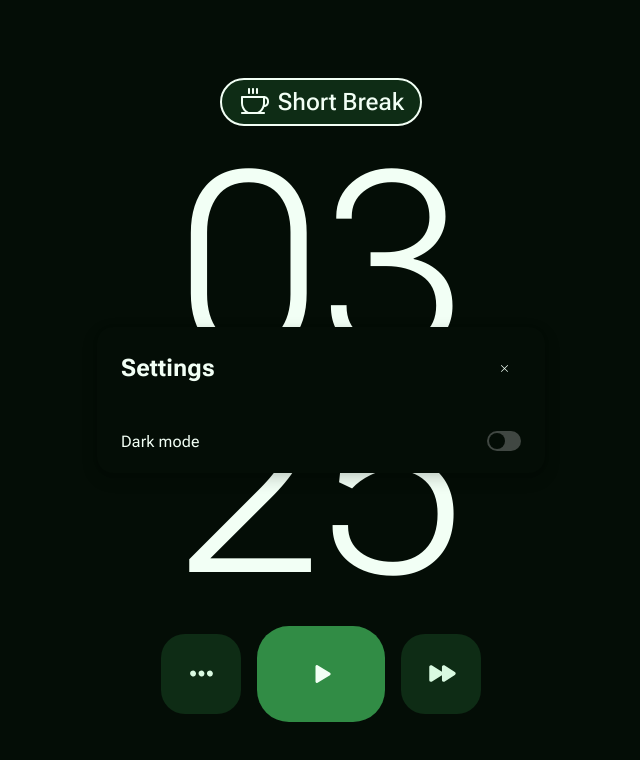
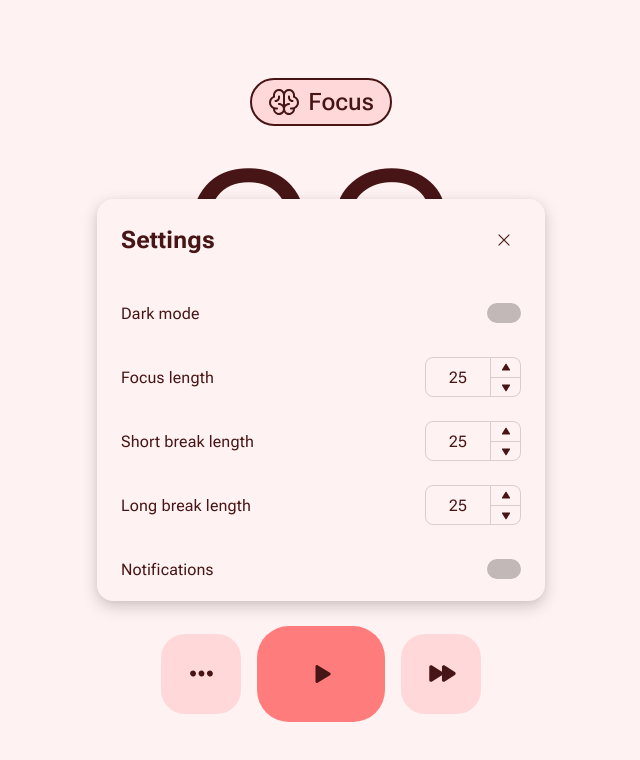
Before and after one commit to legostat/pomo-app, a React (Create React App) app: page / in a window 1280 px wide. Shown: the top 760 px of the page, without its empty margins (319-959 px from the left). Built offline with nearby package versions, Linux system fonts and the light colour scheme.

Commit message:
settings styles

```diff
--- a/src/App.tsx
+++ b/src/App.tsx
@@ -3,7 +3,7 @@ import { HomePage } from "@app/pages/homepage/homepage.component";
 
 export const App = () => {
   return (
-    <ThemeContext.Provider value="dark">
+    <ThemeContext.Provider value="light">
       <HomePage />
     </ThemeContext.Provider>
   );
--- a/src/components/settings-control/index.ts
+++ b/src/components/settings-control/index.ts
@@ -1 +1,2 @@
 export { SwitchControl } from "./switch-control.component";
+export { InputControl } from "./input-control.component";
--- /dev/null
+++ b/src/components/settings-control/input-control.component.tsx
@@ -0,0 +1,60 @@
+import { PointerEventHandler, ChangeEventHandler, FC } from "react";
+
+import { ReactComponent as TriangleIcon } from "../../assets/icons/play.svg";
+
+type InputProps = {
+  title: string;
+  value: number;
+  handleChange: (value: number) => void;
+};
+
+export const InputControl: FC<InputProps> = ({
+  title,
+  value,
+  handleChange,
+}) => {
+  const handleInput: ChangeEventHandler<HTMLInputElement> = (e) => {
+    const value = Number(e.currentTarget.value);
+    if (!isNaN(value)) handleChange(value);
+  };
+
+  const handleClickUp: PointerEventHandler<HTMLButtonElement> = (e) => {
+    e.preventDefault();
+    const newValue = ++value;
+    handleChange(newValue);
+  };
+
+  const handleClickDown: PointerEventHandler<HTMLButtonElement> = (e) => {
+    e.preventDefault();
+    const newValue = --value;
+    handleChange(newValue);
+  };
+
+  return (
+    <label className="flex h-16 cursor-pointer items-center justify-between px-6">
+      <span className="text-base">{title}</span>
+      <div className="relative flex h-10 w-24 divide-x divide-black/10 overflow-hidden rounded-lg border border-black/10 dark:divide-white/10 dark:border-white/10">
+        <input
+          type="text"
+          value={value}
+          className="w-full border-none bg-transparent text-center text-base focus:outline-none"
+          onChange={handleInput}
+        />
+        <div className="flex w-[30px] flex-none flex-col divide-y divide-black/10 dark:divide-white/10">
+          <button
+            onClick={handleClickUp}
+            className="flex h-1/2 w-full items-center justify-center"
+          >
+            <TriangleIcon className="w-[10px] flex-none -rotate-90 transform" />
+          </button>
+          <button
+            onClick={handleClickDown}
+            className="flex h-1/2 w-full items-center justify-center"
+          >
+            <TriangleIcon className="w-[10px] flex-none rotate-90 transform" />
+          </button>
+        </div>
+      </div>
+    </label>
+  );
+};
--- a/src/components/settings-control/switch-control.component.tsx
+++ b/src/components/settings-control/switch-control.component.tsx
@@ -1,11 +1,11 @@
-import { TimerState } from "@app/types/timer-state";
+import { FC } from "react";
 import clsx from "clsx";
-import { FC } from "react";
 
 type SwitchProps = {
-  timerState: TimerState;
   title: string;
   enabled: boolean;
+  sliderLight: string;
+  sliderDark: string;
   handleChange: () => void;
 };
 
@@ -13,22 +13,9 @@ export const SwitchControl: FC<SwitchProps> = ({
   title,
   enabled,
   handleChange,
-  timerState,
+  sliderLight,
+  sliderDark,
 }) => {
-  let colorStyles = "";
-
-  switch (timerState) {
-    case "focus":
-      colorStyles = "after:bg-red-50 dark:after:bg-red-950";
-      break;
-    case "long":
-      colorStyles = "after:bg-blue-50 dark:after:bg-blue-950";
-      break;
-    case "short":
-      colorStyles = "after:bg-green-50 dark:after:bg-green-950";
-      break;
-  }
-
   return (
     <label className="flex h-16 cursor-pointer items-center justify-between px-6">
       <span className="text-base">{title}</span>
@@ -43,7 +30,7 @@ export const SwitchControl: FC<SwitchProps> = ({
           onClick={handleChange}
           className={clsx(
             "peer h-5 w-[34px] rounded-full bg-black/20 after:absolute  after:left-[2px] after:top-0.5 after:h-4 after:w-4 after:rounded-full after:transition-all after:content-['']  peer-checked:bg-current peer-checked:after:translate-x-[calc(100%-2px)] peer-focus:ring-current dark:bg-white/20",
-            colorStyles
+            `after:${sliderLight} dark:after:${sliderDark}`
           )}
         ></div>
       </div>
--- a/src/components/settings-modal/settings-modal.component.tsx
+++ b/src/components/settings-modal/settings-modal.component.tsx
@@ -2,8 +2,8 @@ import { FC, useState } from "react";
 import clsx from "clsx";
 import { TimerState } from "@app/types/timer-state";
 
+import { SwitchControl, InputControl } from "@app/components/settings-control";
 import { ReactComponent as CloseIcon } from "../../assets/icons/cross.svg";
-import { SwitchControl } from "@app/components/settings-control";
 
 type SettingsProps = {
   timerState: TimerState;
@@ -11,20 +11,27 @@ type SettingsProps = {
 
 export const SettingsModal: FC<SettingsProps> = ({ timerState }) => {
   const [isDarkMode, setIsDarkMode] = useState(false);
+  const [focus, setFocus] = useState(25);
 
   let colorStyles = "";
+  let bgLight = "";
+  let bgDark = "";
 
   switch (timerState) {
     case "focus":
-      colorStyles = "bg-red-50 text-red-900 dark:bg-red-950 dark:text-red-50";
+      colorStyles = "text-red-900 dark:text-red-50";
+      bgLight = "bg-red-50";
+      bgDark = "dark:bg-red-950";
       break;
     case "long":
-      colorStyles =
-        "bg-blue-50 text-blue-900 dark:bg-blue-950 dark:text-blue-50";
+      colorStyles = "text-blue-900 dark:text-blue-50";
+      bgLight = "bg-blue-50";
+      bgDark = "dark:bg-blue-950";
       break;
     case "short":
-      colorStyles =
-        "bg-green-50 text-green-900 dark:bg-green-950 dark:text-green-50";
+      colorStyles = "text-green-900 dark:bg-green-950";
+      bgLight = "bg-green-50";
+      bgDark = "dark:bg-green-950";
       break;
   }
 
@@ -32,13 +39,15 @@ export const SettingsModal: FC<SettingsProps> = ({ timerState }) => {
     <section
       className={clsx(
         "absolute left-1/2 top-1/2 z-50 w-[448px] -translate-x-1/2 -translate-y-1/2 transform rounded-2xl shadow",
-        colorStyles
+        colorStyles,
+        bgLight,
+        bgDark
       )}
     >
       <header className="flex items-center justify-between p-6">
         <h2 className="text-header">Settings</h2>
         <button className="flex h-[34px] w-[34px] flex-none items-center justify-center">
-          <CloseIcon className="w-[11px] flex-none" />
+          <CloseIcon className="w-[18px] flex-none" />
         </button>
       </header>
       <div>
@@ -48,7 +57,38 @@ export const SettingsModal: FC<SettingsProps> = ({ timerState }) => {
           handleChange={() => {
             setIsDarkMode(!isDarkMode);
           }}
-          timerState={timerState}
+          sliderLight={bgLight}
+          sliderDark={bgDark}
+        />
+        <InputControl
+          title="Focus length"
+          value={focus}
+          handleChange={(value) => {
+            setFocus(value);
+          }}
+        />
+        <InputControl
+          title="Short break length"
+          value={focus}
+          handleChange={(value) => {
+            setFocus(value);
+          }}
+        />
+        <InputControl
+          title="Long break length"
+          value={focus}
+          handleChange={(value) => {
+            setFocus(value);
+          }}
+        />
+        <SwitchControl
+          title="Notifications"
+          enabled={isDarkMode}
+          handleChange={() => {
+            setIsDarkMode(!isDarkMode);
+          }}
+          sliderLight={bgLight}
+          sliderDark={bgDark}
         />
       </div>
     </section>
--- a/src/pages/homepage/homepage.component.tsx
+++ b/src/pages/homepage/homepage.component.tsx
@@ -12,8 +12,8 @@ export const HomePage = () => {
         dark: theme === "dark",
       })}
     >
-      <Timer timerState={"short"} />
-      <SettingsModal timerState={"short"} />
+      <Timer timerState={"focus"} />
+      <SettingsModal timerState={"focus"} />
     </section>
   );
 };
```
